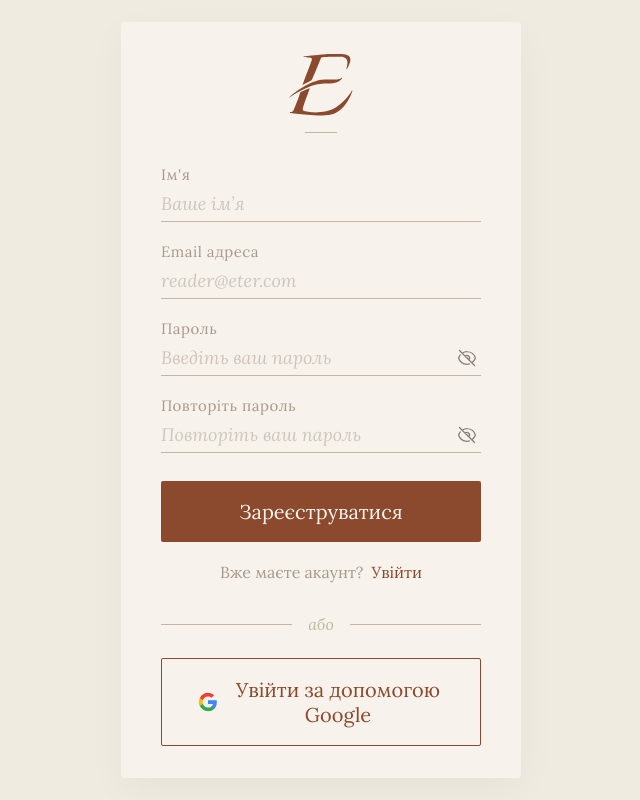
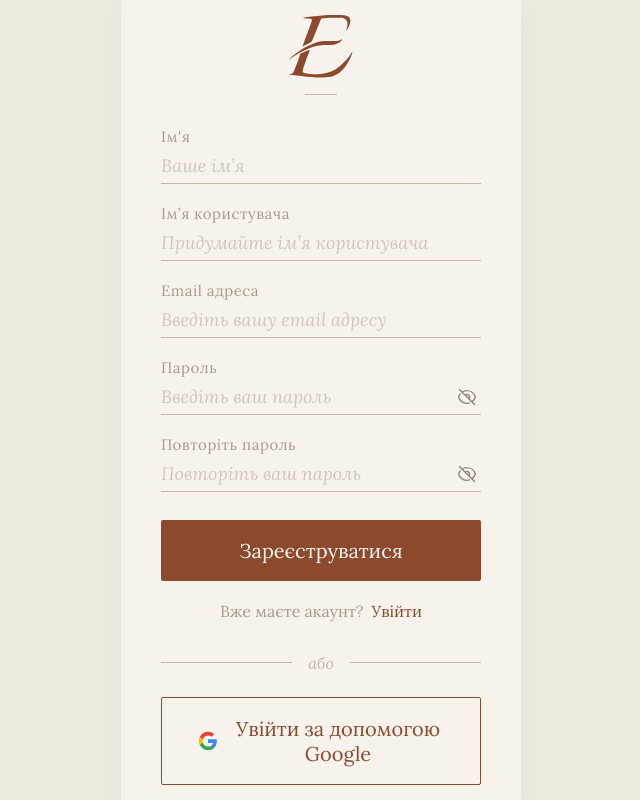
Before and after one commit to EterPoetry/frontend, a Vue app: page /register in a window 1280 px wide. Shown: the whole page, without its empty margins (319-959 px from the left). Built offline with nearby package versions, Linux system fonts and the light colour scheme; no server answers.

Commit message:
feat: add profile username field

```diff
--- a/src/modules/auth/components/RegisterForm/RegisterForm.vue
+++ b/src/modules/auth/components/RegisterForm/RegisterForm.vue
@@ -16,6 +16,7 @@ const emit = defineEmits<{
 
 const {
   name,
+  username,
   email,
   password,
   passwordConfirm,
@@ -40,6 +41,14 @@ const {
           type="text"
           :placeholder="register.placeholders.name"
           :max-length="AUTH_MAX_LENGTH.NAME"
+      />
+      <BaseInput
+          id="username"
+          v-model="username"
+          :label="common.labels.username"
+          type="text"
+          :placeholder="register.placeholders.username"
+          :max-length="AUTH_MAX_LENGTH.USERNAME"
       />
       <BaseInput
           id="email"
--- a/src/modules/auth/composables/useRegisterForm.ts
+++ b/src/modules/auth/composables/useRegisterForm.ts
@@ -12,6 +12,7 @@ export function useRegisterForm(emit: RegisterEmits) {
     const { common } = uk;
 
     const name = ref("");
+    const username = ref("");
     const email = ref("");
     const password = ref("");
     const passwordConfirm = ref("");
@@ -29,7 +30,7 @@ export function useRegisterForm(emit: RegisterEmits) {
         const passwordError = authValidator.validatePassword(password.value);
         const confirmError = authValidator.validatePasswordConfirm(password.value, passwordConfirm.value);
 
-        if (!name.value) {
+        if (!name.value || !username.value) {
             errorMessage.value = common.errors.emptyFields;
             return;
         }
@@ -44,6 +45,7 @@ export function useRegisterForm(emit: RegisterEmits) {
         try {
             const success = await authStore.register({
                 name: name.value,
+                username: username.value,
                 email: email.value,
                 password: password.value
             });
@@ -51,6 +53,7 @@ export function useRegisterForm(emit: RegisterEmits) {
             if (success) {
                 emit(AuthEvents.REGISTER, {
                     name: name.value,
+                    username: username.value,
                     email: email.value,
                     password: password.value,
                     passwordConfirm: passwordConfirm.value
@@ -61,7 +64,7 @@ export function useRegisterForm(emit: RegisterEmits) {
             if (!axiosError.response || axiosError.response.status >= 500) {
                 errorMessage.value = common.errors.serverError;
             } else if (axiosError.response.status === 409) {
-                errorMessage.value = register.errors.emailAlreadyRegistered;
+                errorMessage.value = register.errors.credentialsAlreadyRegistered;
             }
         } finally {
             isLoading.value = false;
@@ -70,6 +73,7 @@ export function useRegisterForm(emit: RegisterEmits) {
 
     return {
         name,
+        username,
         email,
         password,
         passwordConfirm,
--- a/src/modules/auth/constants/auth-max-length.constants.ts
+++ b/src/modules/auth/constants/auth-max-length.constants.ts
@@ -1,5 +1,6 @@
 export const AUTH_MAX_LENGTH = {
     NAME: 120,
+    USERNAME: 50,
     EMAIL: 320,
     PASSWORD: 255,
 };
--- a/src/modules/auth/interfaces/auth-data.interface.ts
+++ b/src/modules/auth/interfaces/auth-data.interface.ts
@@ -1,5 +1,6 @@
 export interface AuthData {
     name: string;
+    username: string;
     email: string;
     password: string;
     passwordConfirm: string;
--- a/src/modules/auth/interfaces/user.interface.ts
+++ b/src/modules/auth/interfaces/user.interface.ts
@@ -1,6 +1,7 @@
 export interface User {
     userId: number;
     name: string;
+    username: string;
     email: string;
     googleId: string | null;
     photo: string | null;
--- a/src/shared/locales/uk.ts
+++ b/src/shared/locales/uk.ts
@@ -9,6 +9,7 @@ export const uk = {
             email: 'Email адреса',
             password: 'Пароль',
             name: "Ім'я",
+            username: 'Ім’я користувача',
             logout: 'Вийти',
         },
         errors: {
@@ -27,7 +28,7 @@ export const uk = {
                 createAccount: 'Створити акаунт',
             },
             placeholders: {
-                email: 'reader@eter.com',
+                email: 'Введіть вашу email адресу',
                 password: 'Введіть ваш пароль',
             },
             errors: {
@@ -44,13 +45,14 @@ export const uk = {
             },
             placeholders: {
                 name: 'Ваше ім’я',
-                email: 'reader@eter.com',
+                username: 'Придумайте ім’я користувача',
+                email: 'Введіть вашу email адресу',
                 password: 'Введіть ваш пароль',
                 passwordConfirm: 'Повторіть ваш пароль'
             },
             errors: {
                 passwordsDoNotMatch: 'Паролі не збігаються',
-                emailAlreadyRegistered: 'Користувач з такою поштою вже зареєстрований'
+                credentialsAlreadyRegistered: 'Користувач з такою поштою або ім’ям користувача вже зареєстрований'
             }
         },
         forgotPassword: {
@@ -61,7 +63,7 @@ export const uk = {
                 backToLogin: 'Повернутися до входу',
             },
             placeholders: {
-                email: 'reader@eter.com',
+                email: 'Введіть вашу email адресу',
             },
             info: {
                 description: 'Введіть вашу електронну пошту, і ми надішлемо вам інструкції для скидання паролю.',
```
